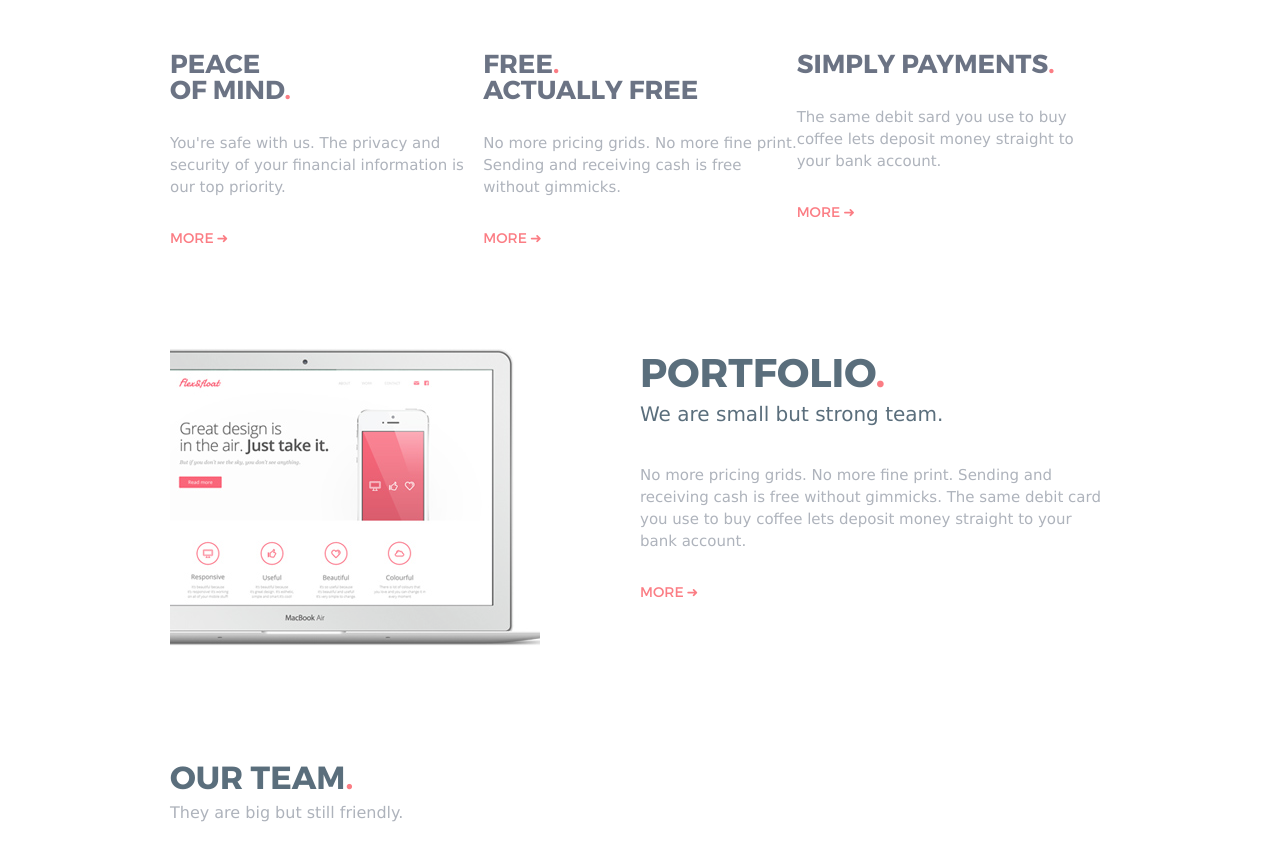
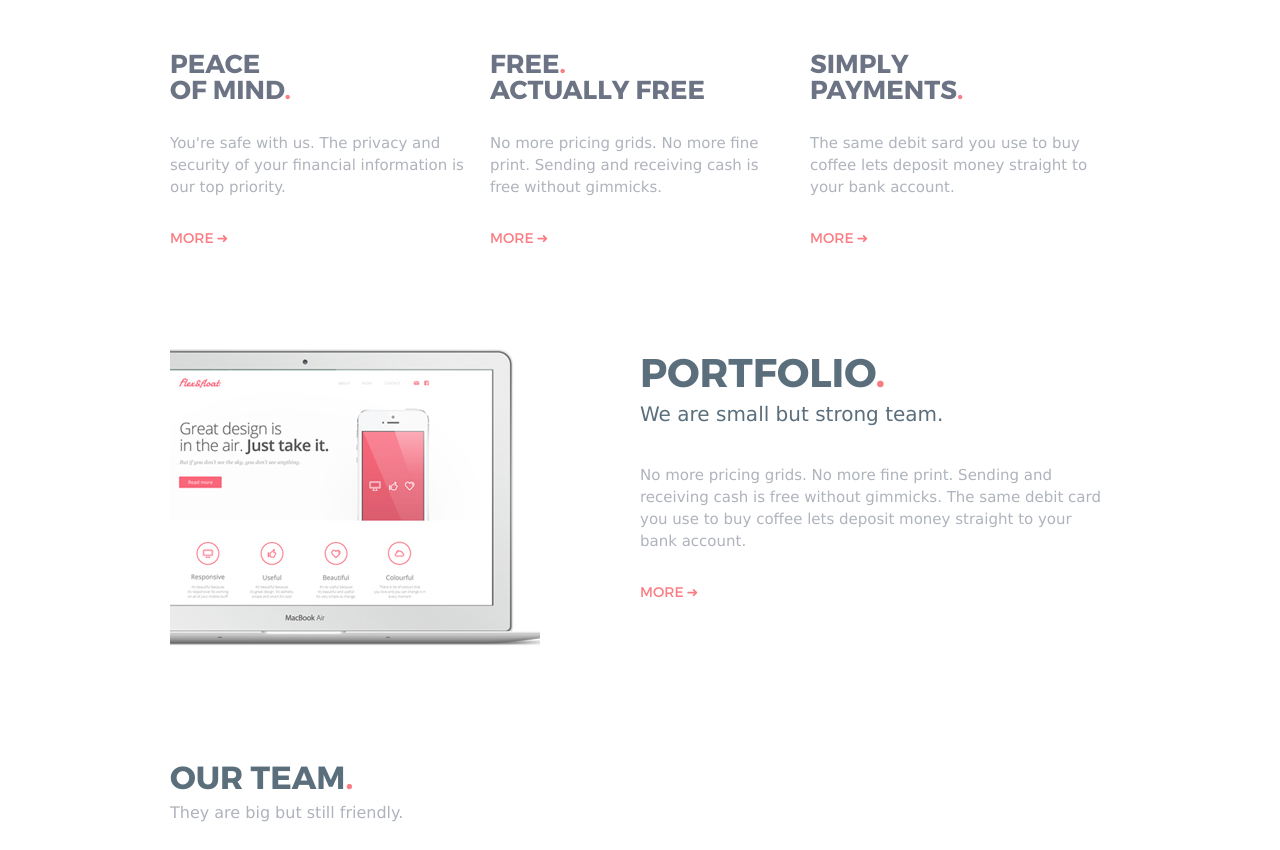
Before and after one commit to AlexPoliakov/Intelligence, a plain HTML site: page index.html in a window 1280 px wide. Shown: the part 1420-2270 px from the top of the page. Drawn offline with Linux system fonts and the light colour scheme.

Commit message:
next commit

```diff
--- a/index.html
+++ b/index.html
@@ -64,7 +64,7 @@
                         <a href="#" class="more">more<span class="arrow">&#10140;</span></a>
                     </div>
                     <div class="simple">
-                        <h4 class="content__up-title">simply payments<span class="title__dot">.</span></h4>
+                        <h4 class="content__up-title">simply<br>payments<span class="title__dot">.</span></h4>
                         <p class="content__up-text">
                             The same debit sard you use to buy coffee lets deposit money straight to your bank account.
                         </p>
--- a/scss/_content.scss
+++ b/scss/_content.scss
@@ -13,7 +13,10 @@
 
 .peace, .free, .simple {
   flex: 1;
+}
 
+.peace, .free {
+  margin-right: 20px;
 }
 
 .content__up-title {
--- a/scss/_media.scss
+++ b/scss/_media.scss
@@ -56,6 +56,7 @@
   .peace, .free, .simple {
     flex: 1 100%;
     margin-top: 20px;
+    margin-right: 0;
   }
 
   .more {
```
Also changed, not shown: css/style.css, 1 other file.
